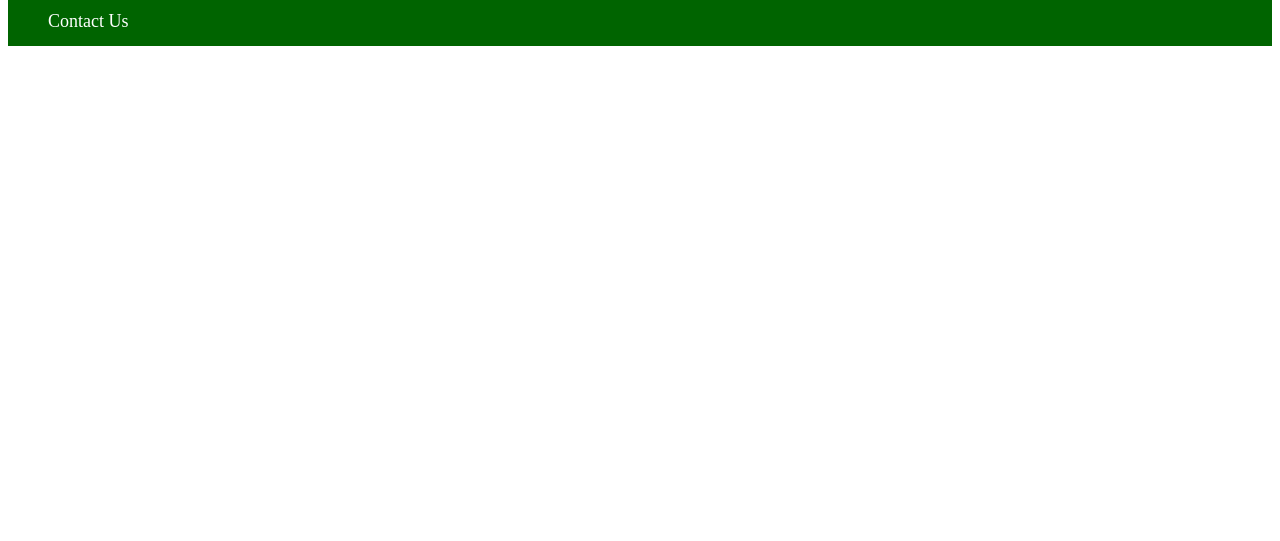
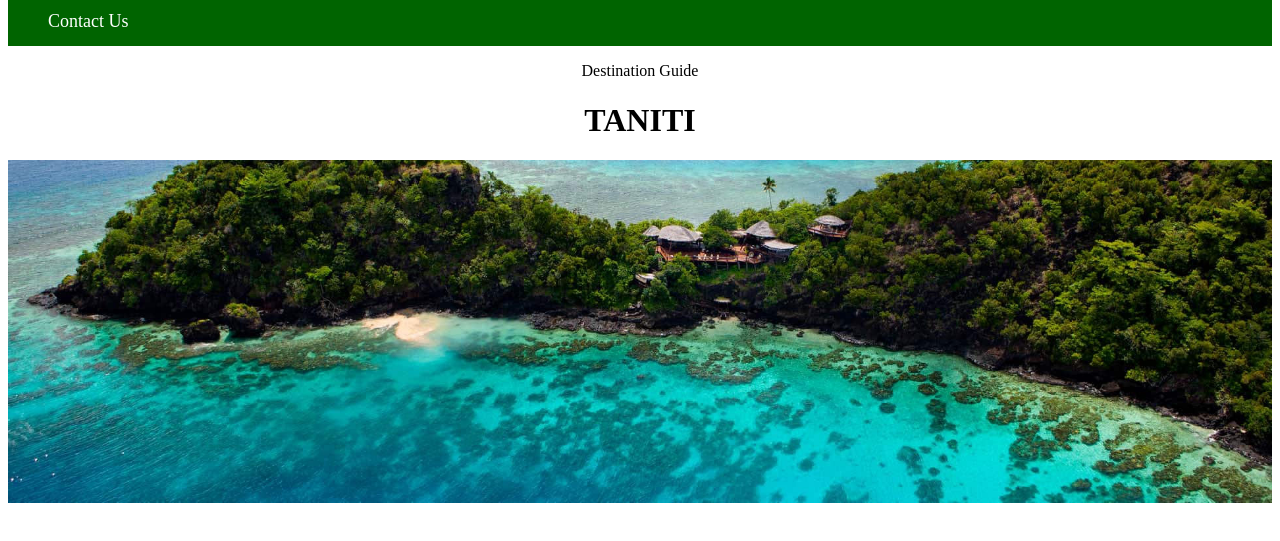
Before and after one commit to karl-arndt/taniti.travel, a plain HTML site: page index.html in a window 1280 px wide. Shown: the part 111-652 px from the top of the page. Drawn offline with Linux system fonts and the light colour scheme.

Commit message:
Add hero image

```diff
--- a/css/styles.css
+++ b/css/styles.css
@@ -24,3 +24,11 @@ header img {
   background-color: #b19000;
   color: white;
 }
+
+#hero img {
+  max-width: 100%;
+}
+
+#hero p, h1 {
+  text-align: center;
+}
--- a/index.html
+++ b/index.html
@@ -21,6 +21,13 @@
     <a href="getting-around.html">Getting Around</a>
     <a href="faq.html">FAQ</a>
     <a href="contact-us.html">Contact Us</a>
+
+  </div>
+
+  <div id="hero">
+    <p>Destination Guide</p>
+    <h1>TANITI</h1>
+    <img src="images/hero-img.jpg" alt="">
   </div>
 
 </body>
```
Also changed, not shown: images/hero-img.jpg (added).
